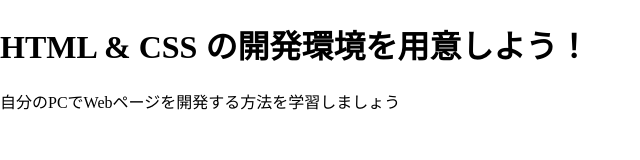
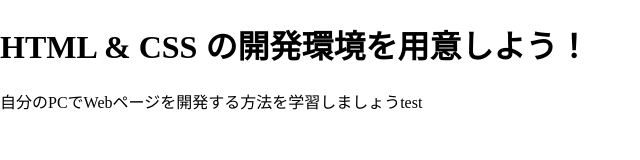
Before and after one commit to oku-k/oku-k, a plain HTML site: page index.html in a window 1280 px wide. Shown: the full height of the page, 0-640 px from the left. Drawn offline with Linux system fonts and the light colour scheme.

Commit message:
Update index.html

```diff
--- a/index.html
+++ b/index.html
@@ -7,6 +7,6 @@
   </head>
   <body>
     <h1 class="title">HTML & CSS の開発環境を用意しよう！</h1>
-    <p>自分のPCでWebページを開発する方法を学習しましょう</p>
+    <p>自分のPCでWebページを開発する方法を学習しましょうtest</p>
   </body>
 </html>
```
